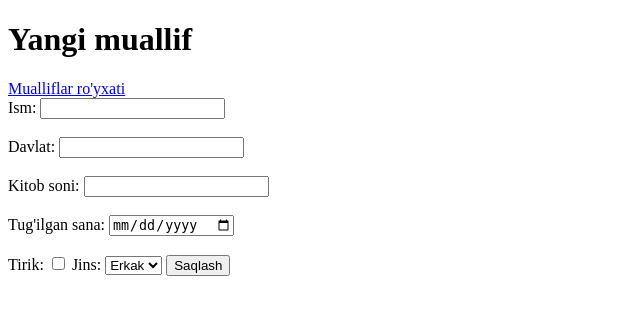
After one commit to DilshodbekMahammadov/Kutubxona, a Django app: page /muallif-qoshish/ in a window 1280 px wide. The commit adds this page. Shown: the top 315 px of the page, without its empty margins (0-640 px from the left). Run offline with Django 5.2, Linux system fonts and the light colour scheme.

Commit message:
Yangi vazifa

```diff
--- a/core/urls.py
+++ b/core/urls.py
@@ -39,5 +39,5 @@ urlpatterns = [
     path("talabalar/<int:pk>/o'chirish/tasdiqlash/", talaba_delete_confirm_view),
     path("kitoblar/<int:pk>/o'chirish/",kitob_delete_view),
     path("kitoblar/<int:pk>/o'chirish/tasdiqlash/",kitob_delete_confirm_view),
-
+    path('muallif-qoshish/', muallif_qoshish_view, name='muallif-qoshish')
 ]
--- a/main/views.py
+++ b/main/views.py
@@ -5,6 +5,15 @@ from django.utils import timezone
 def home_view(request):
     return render(request, 'index.html')
 def talaba_view(request):
+    if request.method == "POST":
+        Talaba.objects.create(
+            ism=request.POST.get('ism'),
+            kurs=request.POST.get('kurs'),
+            guruh=request.POST.get('guruh'),
+            yosh=request.POST.get('yosh'),
+            kitob_soni=request.POST.get('kitob_soni')
+        )
+        return redirect('talabalar')
     talabalar = Talaba.objects.all()
     search = request.GET.get('search')
     if search is not None:
@@ -30,8 +39,12 @@ def talaba_view(request):
     return render(request, 'talabalar.html', context)
 def muallif_view(request):
     mualliflar = Muallif.objects.all()
+    search = request.GET.get('search')
+    if search is not None:
+        mualliflar = mualliflar.filter(ism__contains=search)
     context = {
         'mualliflar': mualliflar,
+        'search' : search,
     }
     return render(request, 'mualliflar.html', context)
 def talaba_details_view(request, talaba_id):
@@ -47,6 +60,15 @@ def muallif_details_view(request, muallif_id):
     }
     return render(request, 'muallif_details.html', context)
 def kitob_view(request):
+    if request.method == "POST":
+        Kitob.objects.create(
+            nom=request.POST.get('nom'),
+            annotatsiya=request.POST.get('annotatsiya'),
+            janr=request.POST.get('janr'),
+            sahifa=request.POST.get('sahifa'),
+            muallif=request.POST.get('muallif')
+        )
+        return redirect('kitoblar')
     kitoblar = Kitob.objects.all()
     search = request.GET.get('search')
     if search is not None:
@@ -63,9 +85,33 @@ def kitob_details_view(request, kitob_id):
     }
     return render(request, 'kitob_details.html', context)
 def recordlar_view(request):
+    kutubxonachilar = Kutubxonachi.objects.all()
+    talabalar = Talaba.objects.all()
+    kitoblar = Kitob.objects.all()
+    if request.POST.get('olingan_sana') == '':
+        olingan_sana = None
+    else:
+        olingan_sana = request.POST.get('olingan_sana')
+    if request.POST.get('qaytarilgan_sana') == '':
+        qaytarilgan_sana = None
+    else:
+        qaytarilgan_sana = request.POST.get('qaytarilgan_sana')
+    if request.method == 'POST':
+        Record.objects.create(
+            talaba_id=request.POST.get('talaba_id'),
+            kitob_id=request.POST.get('kitob_id'),
+            kutubxonachi_id=request.POST.get('kutubxonachi_id'),
+            olingan_sana=request.POST.get('olingan_sana'),
+            qaytarilgan_sana=request.POST.get('qaytarilgan_sana'),
+            qaytardi=request.POST.get('qaytardi')
+        )
+        return redirect('recordlar')
     recordlar = Record.objects.all()
     context = {
-        'recordlar' : recordlar
+        'recordlar' : recordlar,
+        'kutubxonachilar' : kutubxonachilar,
+        'talabalar' : talabalar,
+        'kitoblar' : kitoblar
     }
     return render(request, 'recordlar.html', context)
 def tirik_mualliflar_view(request):
@@ -137,3 +183,23 @@ def kitob_delete_confirm_view(request,pk):
         'kitob' : kitob
     }
     return render(request, 'kitob_delete_confirm.html', context)
+
+def muallif_qoshish_view(request):
+    if request.method == "POST":
+        if request.POST.get('kitob_soni') == '':
+            kitob_soni = None
+        else:
+            kitob_soni = int(request.POST.get('kitob_soni'))
+        if request.POST.get('t_sana') == '':
+            t_sana = None
+        else:
+            t_sana = request.POST.get('t_sana')
+        Muallif.objects.create(
+            ism=request.POST.get('ism'),
+            davlat=request.POST.get('davlat'),
+            kitob_soni=kitob_soni,
+            t_sana=t_sana,
+            tirik=request.POST.get('tirik')
+        )
+        return redirect('mualliflar')
+    return render(request, 'muallif_qoshish.html')
--- /dev/null
+++ b/templates/muallif_qoshish.html
@@ -0,0 +1,34 @@
+<!DOCTYPE html>
+<html lang="en">
+<head>
+    <meta charset="UTF-8">
+    <title>Kutubxona | Muallif qo'shish</title>
+</head>
+<body>
+    <h1>Yangi muallif</h1>
+    <a href="/mualliflar/">Mualliflar ro'yxati</a>
+    <form method="post">
+        {% csrf_token %}
+        <label>Ism: </label>
+        <input type="text" name="ism" required>
+        <br><br>
+        <label>Davlat: </label>
+        <input type="text" name="davlat">
+        <br><br>
+        <label>Kitob soni: </label>
+        <input type="number" name="kitob_soni">
+        <br><br>
+        <label>Tug'ilgan sana: </label>
+        <input type="date" name="t_sana">
+        <br><br>
+        <label>Tirik: </label>
+        <input type="checkbox" name="tirik">
+        <label>Jins: </label>
+        <select name="jins">
+            <option>Erkak</option>
+            <option>Ayol</option>
+        </select>
+        <button>Saqlash</button>
+    </form>
+</body>
+</html>
```
Also changed, not shown: templates/kitoblar.html (+14 -0 lines), templates/mualliflar.html (+8 -0 lines), templates/recordlar.html (+28 -0 lines), templates/talabalar.html (+16 -0 lines), db.sqlite3.
